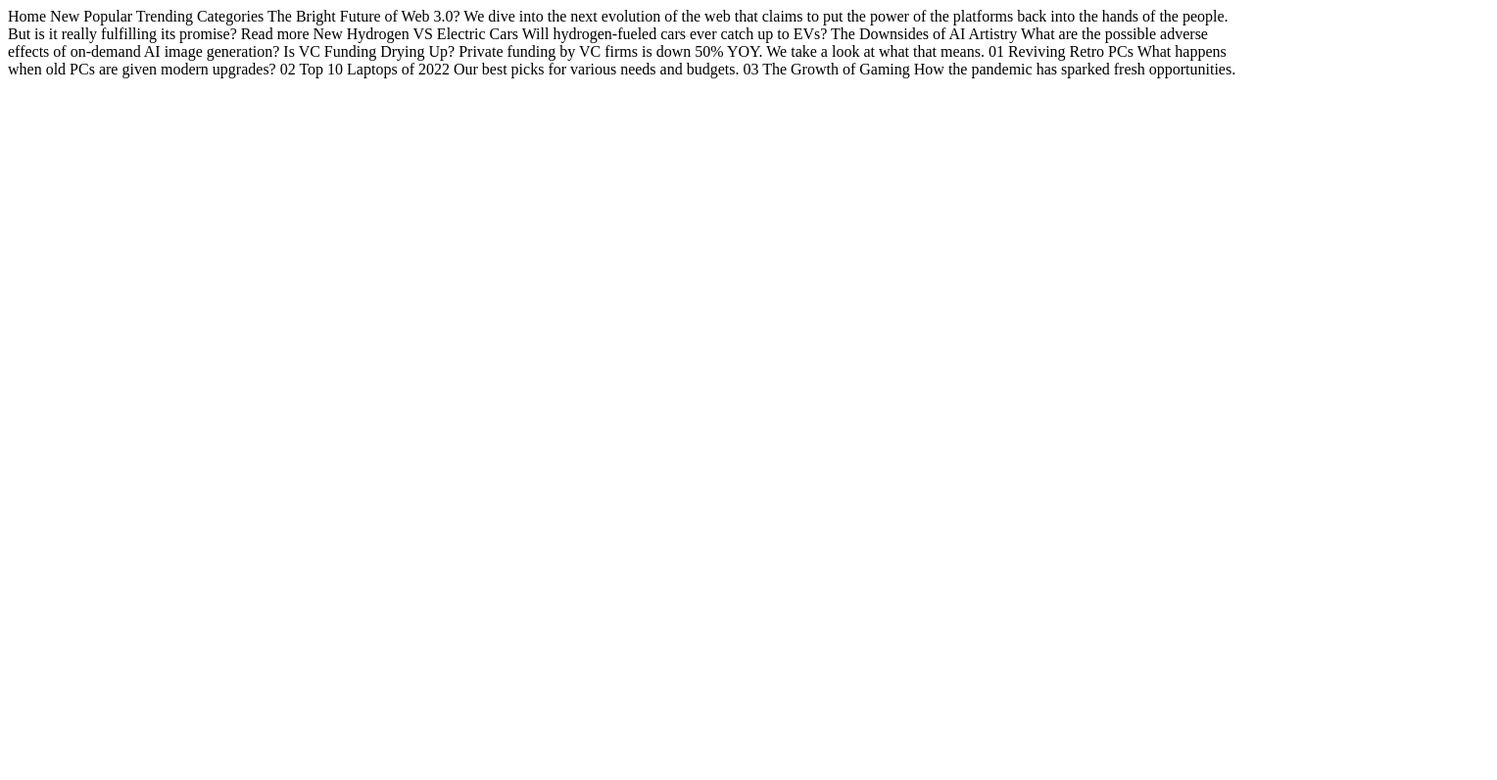
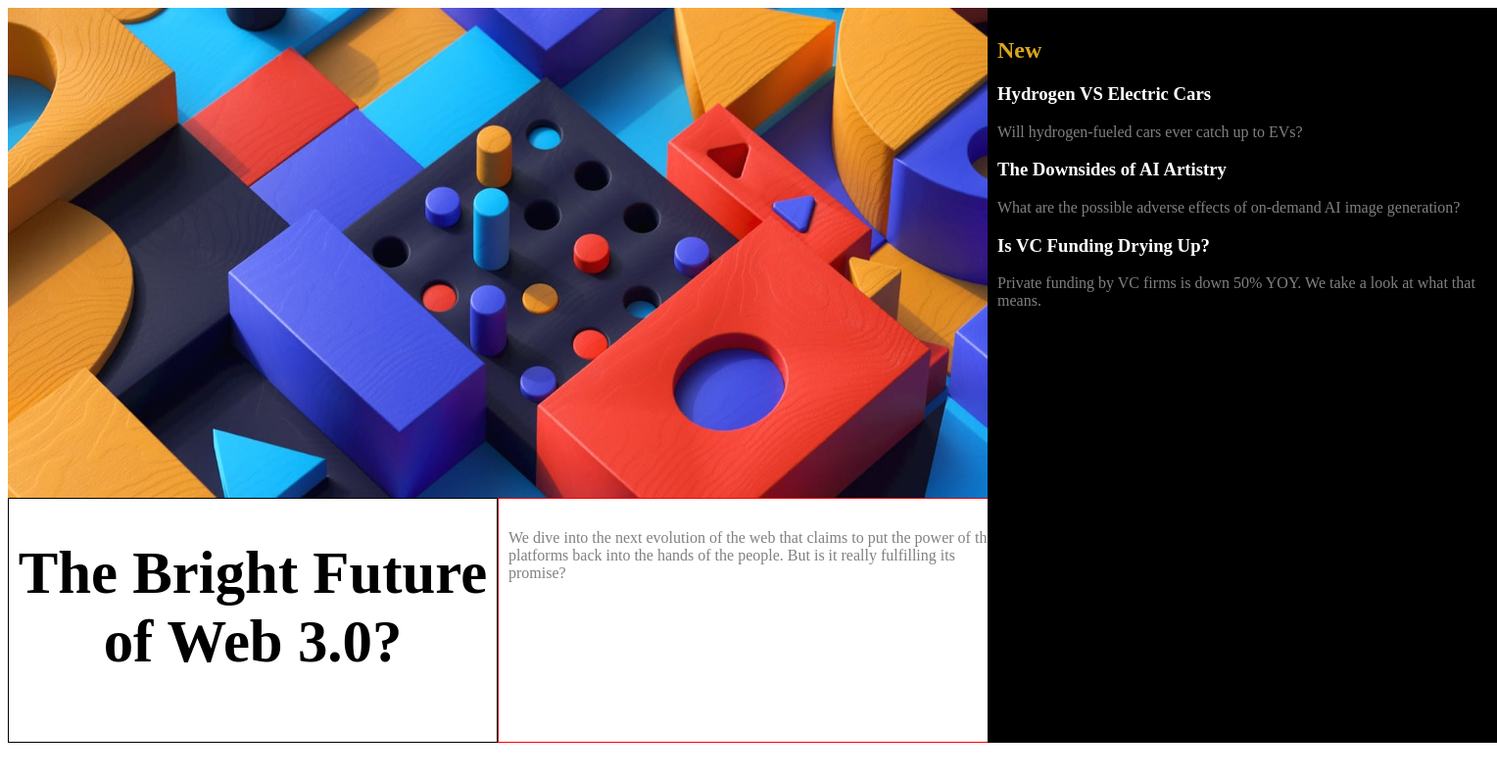
Before and after one commit to RazzakKhal/news-homepage-main, a plain HTML site: page index.html in a window 1280 px wide. Shown: the whole page at 98% size, 1528 px wide, since content can reach past the window. Drawn offline with Linux system fonts and the light colour scheme.

Commit message:
changes nicolas

```diff
--- a/index.html
+++ b/index.html
@@ -5,6 +5,7 @@
   <meta name="viewport" content="width=device-width, initial-scale=1.0"> <!-- displays site properly based on user's device -->
 
   <link rel="icon" type="image/png" sizes="32x32" href="./images/favicon-32x32.png">
+  <link rel="stylesheet" href="nicolas.css">
 
   <title>Frontend Mentor | News homepage</title>
 
@@ -15,45 +16,33 @@
   </style>
 </head>
 <body>
-<!-- Menu -->
-
-  Home
-  New
-  Popular
-  Trending
-  Categories
 
 <!-- 2eme partie -->
-  The Bright Future of Web 3.0?
 
-  We dive into the next evolution of the web that claims to put the power of the platforms back into the hands of the people.
-  But is it really fulfilling its promise?
+<div class="megabigbox">
+<div class="bigbox1"><img src="assets/images/image-web-3-desktop.jpg" alt="picture" width="1000" height="500"></div>
 
-  Read more
+<div class="bigbox2"><h1>The Bright Future of Web 3.0?</h1></div>
 
-  New
+<div class="bigbox3">
+    <p> We dive into the next evolution of the web that claims to put the power of the platforms back into the hands of the people. But is it really fulfilling its promise?</p>
 
-  Hydrogen VS Electric Cars
-  Will hydrogen-fueled cars ever catch up to EVs?
+    <div>READ MORE</div>
+</div>
 
-  The Downsides of AI Artistry
-  What are the possible adverse effects of on-demand AI image generation?
+<div class="bigbox4">
+    <h2>New</h2>
 
-  Is VC Funding Drying Up?
-  Private funding by VC firms is down 50% YOY. We take a look at what that means.
-<!-- Derniere partie -->
-  01
-  Reviving Retro PCs
-  What happens when old PCs are given modern upgrades?
+    <h3>Hydrogen VS Electric Cars</h3>
+    <p> Will hydrogen-fueled cars ever catch up to EVs?</p>
 
-  02
-  Top 10 Laptops of 2022
-  Our best picks for various needs and budgets.
+    <h3>The Downsides of AI Artistry</h3>
+    <p> What are the possible adverse effects of on-demand AI image generation?</p>
 
-  03
-  The Growth of Gaming
-  How the pandemic has sparked fresh opportunities.
-
+    <h3>Is VC Funding Drying Up?</h3>
+    <p>Private funding by VC firms is down 50% YOY. We take a look at what that means.</p>
+</div>
+</div>
 
 </body>
 </html>
--- /dev/null
+++ b/nicolas.css
@@ -0,0 +1,60 @@
+.megabigbox {
+    display: grid;
+    grid-template-columns: 250px 250px 250px 250px 250px 250px;
+    grid-template-rows: 250px 250px 250px;
+}
+
+.bigbox1 {
+    grid-column-start: 1;
+    grid-column-end: span 4;
+}
+
+.bigbox2 {
+    text-align: center;
+    font-size: 1.9em;
+    font-weight: bold;
+    border:1px solid black;
+    width: 498px;
+    grid-column-start: 1;
+    grid-column-end: span 2;
+    grid-row: 3;
+}
+
+.bigbox3 {
+    color: grey;
+    border: 1px solid red;
+    width: 498px;
+    padding-top: 15px;
+    padding-left: 10px;
+    padding-right: 10px;
+    grid-column-start: 3;
+    grid-column-end: span 4;
+    grid-row: 3;
+}
+
+.bigbox3 div {
+    background-color:lightcoral;
+    color: white;
+    font-weight: bold;
+    text-align: center;
+    margin-right: 1350px;
+}
+
+.bigbox4 h2 {
+    font-weight:bold;
+    color: goldenrod;
+}
+
+.bigbox4 h3 {
+    color: white;
+}
+
+.bigbox4 {
+    background-color: black;
+    padding: 10px;
+    width: 500px;
+    height: 730px;
+    color: grey;
+    grid-column-start: 5;
+    grid-column-end: span 6;
+}
```
